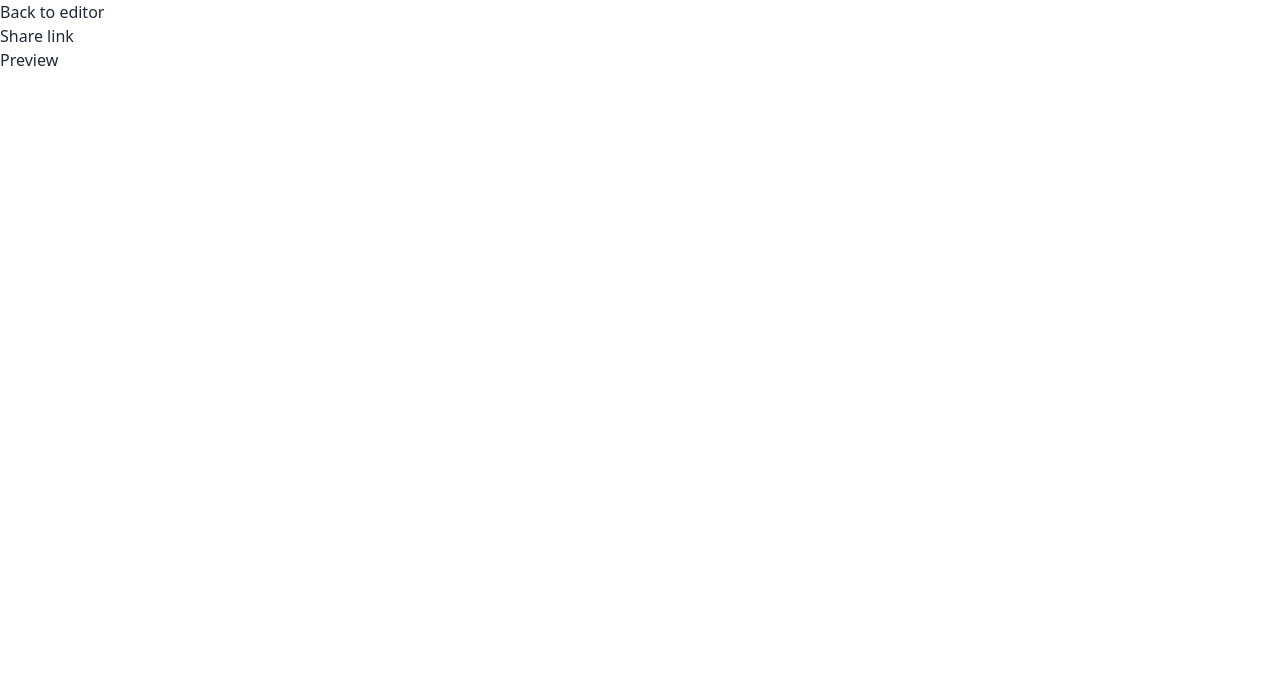
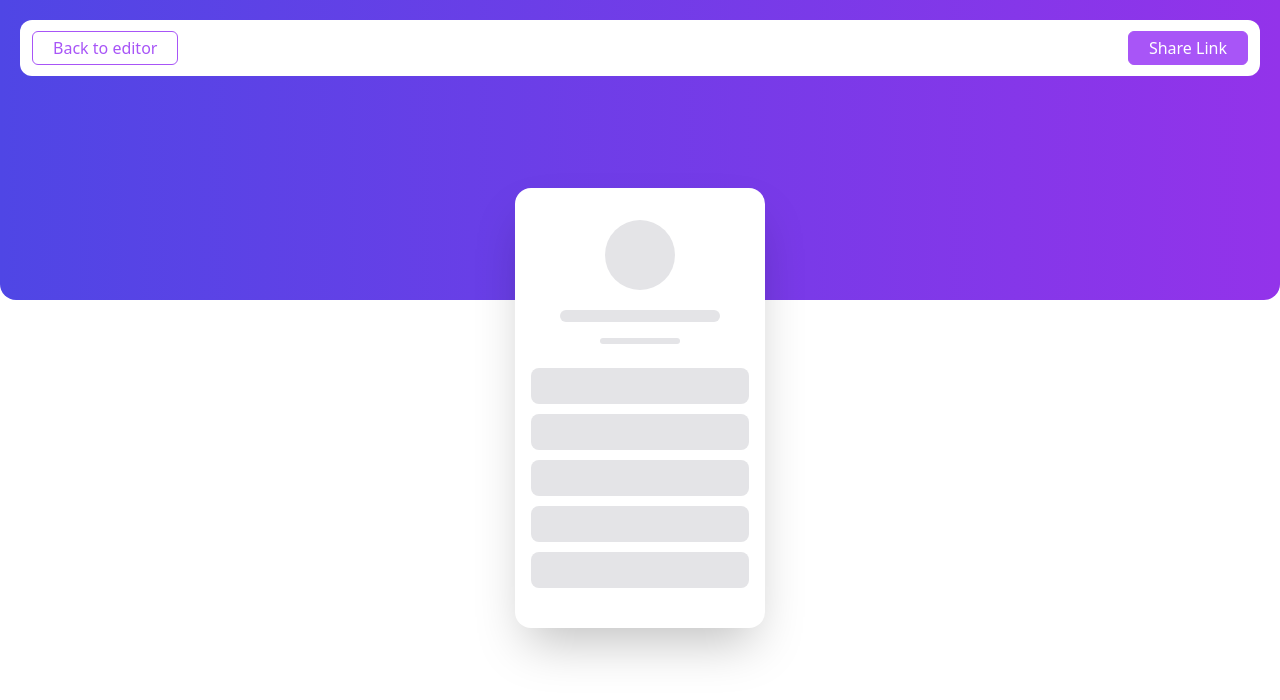
Before and after one commit to Rakibul-98/kahf_assignment, a React (Vite) app: page /preview in a window 1280 px wide. Shown: the top 700 px of the page. Built offline with nearby package versions, Linux system fonts and the light colour scheme.

Commit message:
preview section done and implemented context for better and effective state management

```diff
--- a/src/Home/Home.jsx
+++ b/src/Home/Home.jsx
@@ -6,17 +6,6 @@ import { Toaster } from 'react-hot-toast';
 
 
 export default function Home() {
-
-    const [linkData, setLinkData] = useState([]);
-    const [profileData, setProfileData] = useState([]);
-
-    const handleLinkDataChange = (newData) =>{
-        setLinkData((prevData) => [...prevData, ...newData]);
-    };
-
-    const handleProfileDataChange = (newData) => {
-        setProfileData(newData);
-    };
 
     return (
         <div className=' bg-[#FAFAFA] h-screen flex flex-col p-5'>
@@ -32,10 +21,10 @@ export default function Home() {
             <NavBar/>
             <div className='relative flex-1 grid grid-cols-5 gap-5'>
                 <div className='col-span-2 flex justify-center bg-white items-center rounded-xl'>
-                    <MobileMockup profileData={profileData} linkData={linkData}/>
+                    <MobileMockup/>
                 </div>
                 <div className="col-span-3 rounded-xl bg-white">
-                    <Outlet context={{ handleLinkDataChange, handleProfileDataChange }} />
+                    <Outlet />
                 </div>
             </div>
         </div>
--- a/src/Home/components/LinkEditor/LinkEditor.jsx
+++ b/src/Home/components/LinkEditor/LinkEditor.jsx
@@ -1,12 +1,12 @@
-import { useState } from 'react';
+import { useContext, useState } from 'react';
 import PageTitle from '../../../PageTitle/PageTitle'
 import LinkBoxes from './LinkBoxes/LinkBoxes'
 import { useForm } from 'react-hook-form'
-import { useOutletContext } from 'react-router-dom';
 import toast from 'react-hot-toast';
+import { AppContext } from '../../../context/AppContext';
 
 export default function LinkEditor() {
-    const { handleLinkDataChange } = useOutletContext();
+    const { handleLinkDataChange } = useContext(AppContext);
     const { register, handleSubmit, reset } = useForm();
     const [linkBoxes, setLinkBoxes] = useState([]);
     const [nextId, setNextId] = useState(1);
--- a/src/Home/components/MobileMockup/ProfileSkeleton/ProfileSkeleton.jsx
+++ b/src/Home/components/MobileMockup/ProfileSkeleton/ProfileSkeleton.jsx
@@ -1,4 +1,9 @@
-export default function ProfileSkeleton({ profileData }) {
+import { useContext } from "react";
+import { AppContext } from "../../../../context/AppContext";
+
+export default function ProfileSkeleton() {
+
+    const { profileData, previewActive } = useContext(AppContext);
 
     return (
         <div className="flex gap-2 flex-col items-center">
@@ -13,14 +18,16 @@ export default function ProfileSkeleton({ profileData }) {
             ) : (
                 <div className="bg-zinc-200 h-[70px] w-[70px] rounded-full"></div>
             )}
+            <div className={`${previewActive && profileData.fName ? 'my-1' : 'my-2'}`}>
                 {
                     profileData.fName && profileData.lName ? (
-                    <h3 className="text-lg font-medium -mt-1">{profileData.fName} {profileData.lName}</h3>
+                        <h3 className="text-xl font-medium -mt-1">{profileData.fName} {profileData.lName}</h3>
                     ) : (<div className="bg-zinc-200 h-3 w-40 rounded-lg mt-1"></div>)
                 }
+            </div>
                 {
                     profileData.email ? (
-                    <p className="text-sm -mt-2 -mb-2">{profileData.email}</p>
+                        <p className="text-xs -mt-2 -mb-2">{profileData.email}</p>
                     ) : (<div className="bg-zinc-200 h-[6px] w-20 rounded-lg"></div>)
                 }
         </div>
--- a/src/Home/components/NavBar/NavBar.jsx
+++ b/src/Home/components/NavBar/NavBar.jsx
@@ -1,8 +1,12 @@
+import { useContext } from 'react';
 import { FaLink } from 'react-icons/fa'
 import { HiOutlineUserCircle } from 'react-icons/hi'
 import { Link, NavLink } from 'react-router-dom';
+import { AppContext } from '../../../context/AppContext';
 
 export default function NavBar() {
+
+    const {setPreviewActive} = useContext(AppContext);
 
     const buttons = [
         {
@@ -19,7 +23,7 @@ export default function NavBar() {
 
 
     return (
-        <div className='flex justify-between items-center bg-white h-14 rounded-xl px-3 py-2 mb-5'>
+        <div className='common-nav'>
             <h1 className='uppercase text-xl font-bold tracking-wider ms-5'>company</h1>
             <div className='flex gap-5'>
                 {
@@ -32,7 +36,7 @@ export default function NavBar() {
                     ))
                 }
             </div>
-            <Link className='py-1 px-5 border hover:bg-purple-50 border-purple-500 rounded-md text-purple-500' to="/preview">Preview</Link>
+            <Link className='py-1 px-5 border hover:bg-purple-50 border-purple-500 rounded-md text-purple-500' to="/preview" onClick={()=>setPreviewActive(true)}>Preview</Link>
         </div>
     )
 }
--- a/src/Home/components/Preview/Preview.jsx
+++ b/src/Home/components/Preview/Preview.jsx
@@ -1,14 +1,20 @@
 import { Link } from "react-router-dom";
+import DataCard from "../../../Shared/DataCard";
 
 export default function Preview() {
-  return (
-    <div>
-        <Link to="/">Back to editor</Link>
-        <br />
-        <button>Share link</button>
-        <div>
-            <h2>Preview</h2>
+    return (
+        <div className="relative">
+            <div className="bg-gradient-to-r from-indigo-600 to-purple-600 h-[300px] p-5 rounded-b-2xl">
+                <div className='common-nav'>
+                    <Link className="py-1 px-5 border hover:bg-purple-500 hover:text-white border-purple-500 rounded-md text-purple-500" to="/">Back to editor</Link>
+                    <Link className='py-1 px-5 border bg-purple-500 border-purple-500 rounded-md text-white' to="/preview">Share Link</Link>
+                </div>
+            </div>
+            <div className="flex justify-center -mt-28">
+                <div className='h-[440px] w-[250px]  shadow-2xl rounded-2xl bg-white'>
+                    <DataCard />
+                </div>
+            </div>
         </div>
-    </div>
-  )
+    )
 }
--- a/src/Home/components/ProfileEditor/ProfileEditor.jsx
+++ b/src/Home/components/ProfileEditor/ProfileEditor.jsx
@@ -1,14 +1,15 @@
-import React, { useState } from 'react';
+import React, { useContext, useState } from 'react';
 import PageTitle from '../../../PageTitle/PageTitle';
 import { useForm } from 'react-hook-form';
 import { useOutletContext } from 'react-router-dom';
 import UploadImage from './UploadImage/UploadImage';
 import toast from 'react-hot-toast';
 import { SiMdbook } from 'react-icons/si';
+import { AppContext } from '../../../context/AppContext';
 
 export default function ProfileEditor() {
     const { register, handleSubmit, reset, setValue } = useForm();
-    const { handleProfileDataChange } = useOutletContext();
+    const { handleProfileDataChange } = useContext(AppContext);
     const [image, setImage] = useState(null);
 
     const onSubmit = (data) => {
--- /dev/null
+++ b/src/Shared/DataCard.jsx
@@ -0,0 +1,60 @@
+import { TbBrandGithubFilled } from "react-icons/tb";
+import ProfileSkeleton from "../Home/components/MobileMockup/profileSkeleton/ProfileSkeleton";
+import { FaArrowRight, FaFacebookSquare, FaInstagramSquare, FaLinkedin, FaYoutube } from "react-icons/fa";
+import LinkSkeleton from "../Home/components/MobileMockup/LinkSkeleton/LinkSkeleton";
+import { useContext } from "react";
+import { AppContext } from "../context/AppContext";
+
+
+export default function DataCard() {
+
+    const { profileData, displayedLinks, totalSkeletons } = useContext(AppContext);
+
+    const platformData = {
+        GitHub: {
+            icon: <TbBrandGithubFilled />,
+            bgColor: 'bg-gray-800',
+        },
+        YouTube: {
+            icon: <FaYoutube />,
+            bgColor: 'bg-red-600',
+        },
+        Linkedin: {
+            icon: <FaLinkedin />,
+            bgColor: 'bg-[#0077B5]',
+        },
+        Facebook: {
+            icon: <FaFacebookSquare />,
+            bgColor: 'bg-[#1877F2]',
+        },
+        Instagram: {
+            icon: <FaInstagramSquare />,
+            bgColor: 'bg-gradient-to-r from-purple-500 to-pink-500',
+        },
+    };
+
+    return (
+        <div className='mobile-inner p-4 pt-8 h-full bg-transparent'>
+            <div>
+                <ProfileSkeleton />
+            </div>
+            <div className={`${profileData ? 'mt-6' : 'mt-8'} space-y-[10px] h-[240px] scrollable`}>
+                {displayedLinks.map((link) => (
+                    <div key={link.id} className={`link-item ${platformData[link.platform]?.bgColor || 'bg-gray-300'} h-9 rounded-lg flex items-center px-4`}>
+                        <div className='flex items-center w-full justify-between text-white'>
+                            <div className='flex items-center'>
+                                {platformData[link.platform]?.icon || null}
+                                <span className='ml-2'>{link.platform}</span>
+                            </div>
+                            <span className='text-xs'><FaArrowRight /></span>
+                        </div>
+                    </div>
+                ))}
+                {displayedLinks.length < totalSkeletons &&
+                    Array.from({ length: totalSkeletons - displayedLinks.length }).map((_, index) => (
+                        <LinkSkeleton key={index} />
+                    ))}
+            </div>
+        </div>
+    )
+}
--- /dev/null
+++ b/src/context/AppContext.jsx
@@ -0,0 +1,25 @@
+import React, { createContext, useState } from 'react';
+
+export const AppContext = createContext();
+
+export const AppProvider = ({ children }) => {
+    const [linkData, setLinkData] = useState([]);
+    const [profileData, setProfileData] = useState([]);
+    const totalSkeletons = 5;
+    const displayedLinks = linkData;
+    const [previewActive, setPreviewActive] = useState(false);
+
+    const handleLinkDataChange = (newData) => {
+        setLinkData((prevData) => [...prevData, ...newData]);
+    };
+
+    const handleProfileDataChange = (newData) => {
+        setProfileData(newData);
+    };
+
+    return (
+        <AppContext.Provider value={{ linkData, profileData, handleLinkDataChange, handleProfileDataChange, totalSkeletons, displayedLinks, previewActive, setPreviewActive }}>
+            {children}
+        </AppContext.Provider>
+    );
+};
--- a/src/index.css
+++ b/src/index.css
@@ -6,3 +6,14 @@
   overflow-y: auto;
   scrollbar-width: none;
 }
+
+.common-nav{
+  display: flex;
+  justify-content: space-between;
+  align-items: center;
+  background-color: white;
+  height: 56px;
+  border-radius: 12px;
+  padding: 8px 12px;
+  margin-bottom: 20px;
+}
```
Also changed, not shown: src/Home/components/MobileMockup/MobileMockup.jsx (+5 -52 lines), src/main.jsx (+8 -5 lines). Lines whose indentation alone changed are shown as unchanged.
